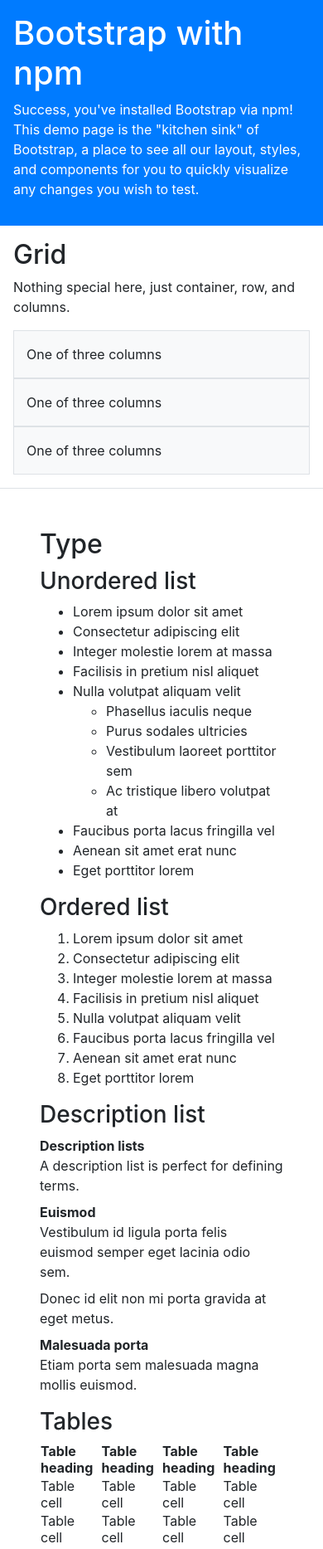
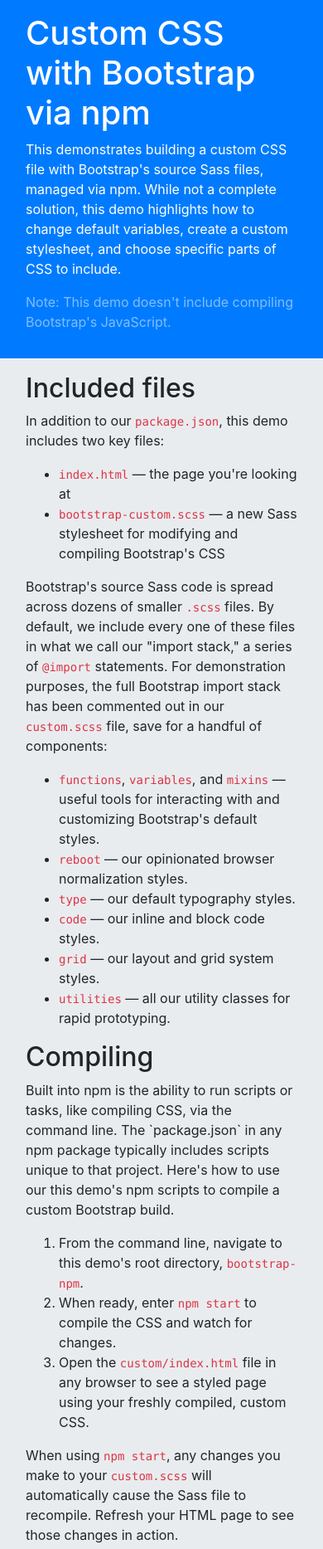
Before and after one commit to twbs/bootstrap-npm, a website: page index.html in a window 390 px wide. Shown: the top 1867 px of the page at 83% size. Drawn offline with nearby package versions, Linux system fonts and the light colour scheme; files that its build step writes are made by us from their sources.

Commit message:
reorganize the entire thing, focus on customizing

```diff
--- a/default/default.scss
+++ /dev/null
@@ -1 +0,0 @@
-@import "node_modules/bootstrap/scss/bootstrap.scss"
--- a/default/index.html
+++ b/index.html
@@ -1,12 +1,46 @@
 <html>
   <head>
-    <link rel="stylesheet" href="default.css">
+    <link rel="stylesheet" href="bootstrap-custom.css">
   </head>
   <body>
     <div class="p-3 p-md-5 text-white bg-primary">
-      <div class="py-md-5" style="max-width: 768px;">
-        <h1>Bootstrap with npm</h1>
-        <p>Success, you've installed Bootstrap via npm! This demo page is the "kitchen sink" of Bootstrap, a place to see all our layout, styles, and components for you to quickly visualize any changes you wish to test.</p>
+      <div class="col-md-7 mx-auto py-md-5">
+        <h1>Custom CSS with Bootstrap via npm</h1>
+        <p>This demonstrates building a custom CSS file with Bootstrap's source Sass files, managed via npm. While not a complete solution, this demo highlights how to change default variables, create a custom stylesheet, and choose specific parts of CSS to include.</p>
+        <p class="text-white-50">Note: This demo doesn't include compiling Bootstrap's JavaScript.</p>
+      </div>
+    </div>
+
+    <div class="p-3 p-md-5 border-top border-white">
+      <div class="col-md-7 mx-auto">
+        <h2>Included files</h2>
+        <p>In addition to our <code>package.json</code>, this demo includes two key files:</p>
+        <ul>
+          <li><code>index.html</code> &mdash; the page you're looking at</li>
+          <li><code>bootstrap-custom.scss</code> &mdash; a new Sass stylesheet for modifying and compiling Bootstrap's CSS</li>
+        </ul>
+        <p>Bootstrap's source Sass code is spread across dozens of smaller <code>.scss</code> files. By default, we include every one of these files in what we call our "import stack," a series of <code>@import</code> statements. For demonstration purposes, the full Bootstrap import stack has been commented out in our <code>custom.scss</code> file, save for a handful of components:</p>
+        <ul>
+          <li><code>functions</code>, <code>variables</code>, and <code>mixins</code> &mdash; useful tools for interacting with and customizing Bootstrap's default styles.</li>
+          <li><code>reboot</code> &mdash; our opinionated browser normalization styles.</li>
+          <li><code>type</code> &mdash; our default typography styles.</li>
+          <li><code>code</code> &mdash; our inline and block code styles.</li>
+          <li><code>grid</code> &mdash; our layout and grid system styles.</li>
+          <li><code>utilities</code> &mdash; all our utility classes for rapid prototyping.</li>
+        </ul>
+
+        <h2>Compiling</h2>
+        <p>Built into npm is the ability to run scripts or tasks, like compiling CSS, via the command line. The `package.json` in any npm package typically includes scripts unique to that project. Here's how to use our this demo's npm scripts to compile a custom Bootstrap build.</p>
+
+        <ol>
+          <li>From the command line, navigate to this demo's root directory, <code>bootstrap-npm</code>.</li>
+          <li>When ready, enter <code>npm start</code> to compile the CSS and watch for changes.</li>
+          <li>Open the <code>custom/index.html</code> file in any browser to see a styled page using your freshly compiled, custom CSS.</li>
+        </ol>
+
+        <p>When using <code>npm start</code>, any changes you make to your <code>custom.scss</code> will automatically cause the Sass file to recompile. Refresh your HTML page to see those changes in action.</p>
+
+        <p>Those just getting started with Bootstrap and npm may wish to build on this project's <code>package.json</code> by adding new dependencies and scripts. Please do!</p>
       </div>
     </div>
 
@@ -313,6 +347,5 @@
     <div class="p-5 border-bottom">
       <h2>Progress</h2>
     </div>
-
   </body>
 </html>
```
Also changed, not shown: custom/index.html (deleted, +0 -47 lines), package.json (+5 -8 lines), bootstrap-custom.scss (renamed from custom/custom.scss), index.js (deleted).
